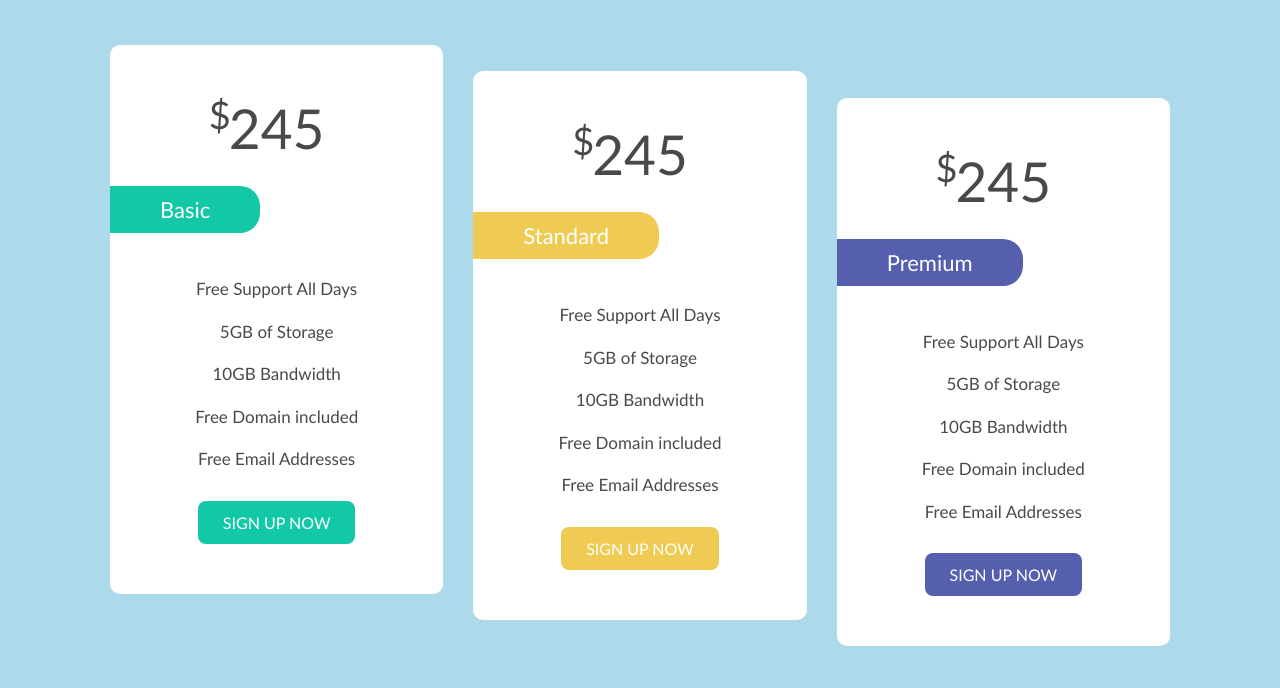
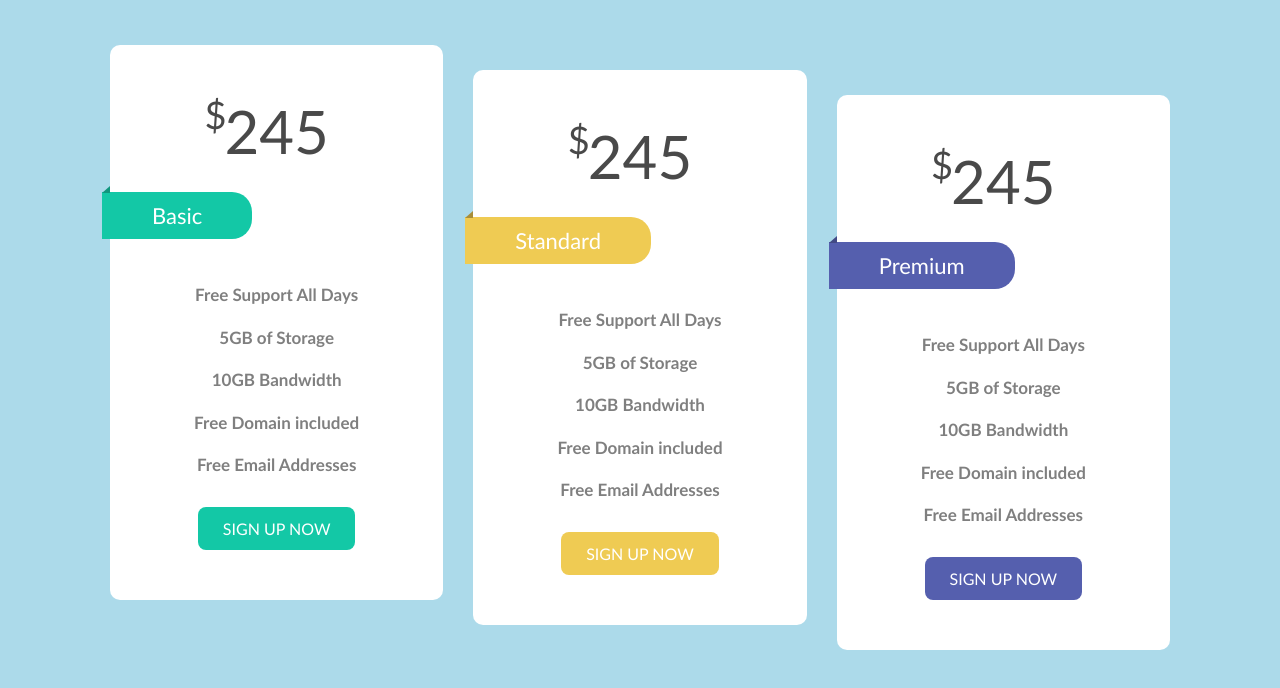
Before and after one commit to themehdiq/Pricing-Plans, a plain HTML site: page index.html in a window 1280 px wide. Drawn offline with Linux system fonts and the light colour scheme.

Commit message:
Optimized design completed, works done

```diff
--- a/style.css
+++ b/style.css
@@ -24,7 +24,6 @@ body {
 @media (min-width: 768px) {
     .container {
         width: 800px;
-        height: 646px;
     }
 }
 
@@ -66,23 +65,27 @@ body {
     }
 }
 
+
 @media (min-width: 768px) {
     .container .plan:first-child {
-        align-self: flex-start;
+        position: relative;
+
     }
 
     .container .plan:nth-child(2) {
-        align-self: center;
+        position: relative;
+        top: 25px;
     }
 
     .container .plan:last-child {
-        align-self: flex-end;
+        position: relative;
+        top: 50px;
     }
 }
 
 
 .container .plan .price {
-    font-size: 55px;
+    font-size: 60px;
     position: relative;
 }
 
@@ -107,6 +110,30 @@ body {
     border-top-right-radius: 20px;
     border-bottom-right-radius: 20px;
     margin: 25px 0 35px 0;
+    position: relative;
+    left: -8px;
+}
+
+.container .plan .type::after {
+    content: "";
+    position: absolute;
+    border-left: 0px solid transparent;
+    border-top: 7px solid transparent;
+    border-bottom: 0px solid transparent;
+    left: 0px;
+    top: -6px;
+}
+
+.container .plan:first-child .type::after {
+    border-right: 8px solid #10967d;
+}
+
+.container .plan:nth-child(2) .type::after {
+    border-right: 8px solid #a88e3a;
+}
+
+.container .plan:last-child .type::after {
+    border-right: 8px solid #424a86;
 }
 
 .container .plan:first-child .type,
@@ -127,6 +154,14 @@ body {
 .container .plan p {
     line-height: 2.5;
     font-size: 17px;
+    font-weight: bold;
+    opacity: 0.7;
+}
+
+@media (max-width: 767px) {
+    .container .plan p {
+        font-size: 20px;
+    }
 }
 
 .container .plan a {
```
